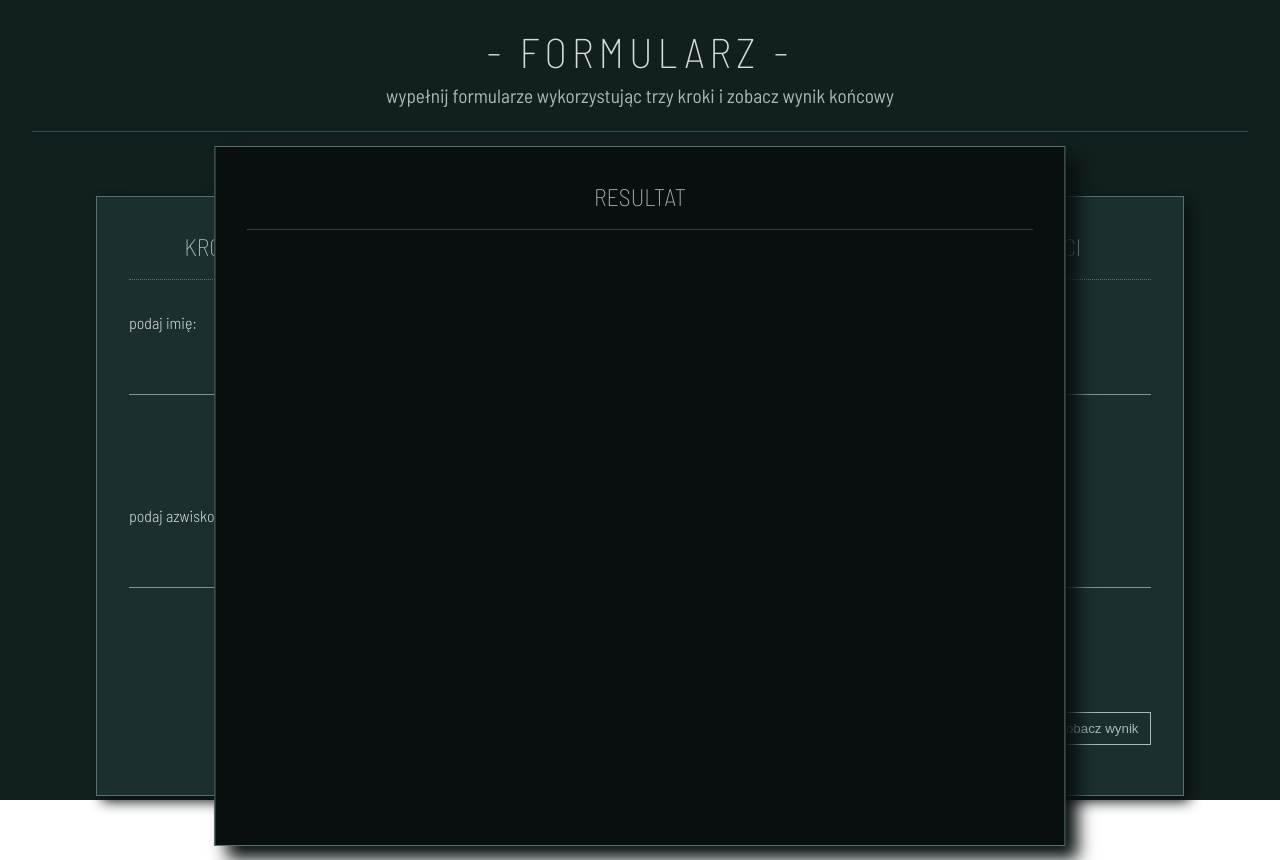
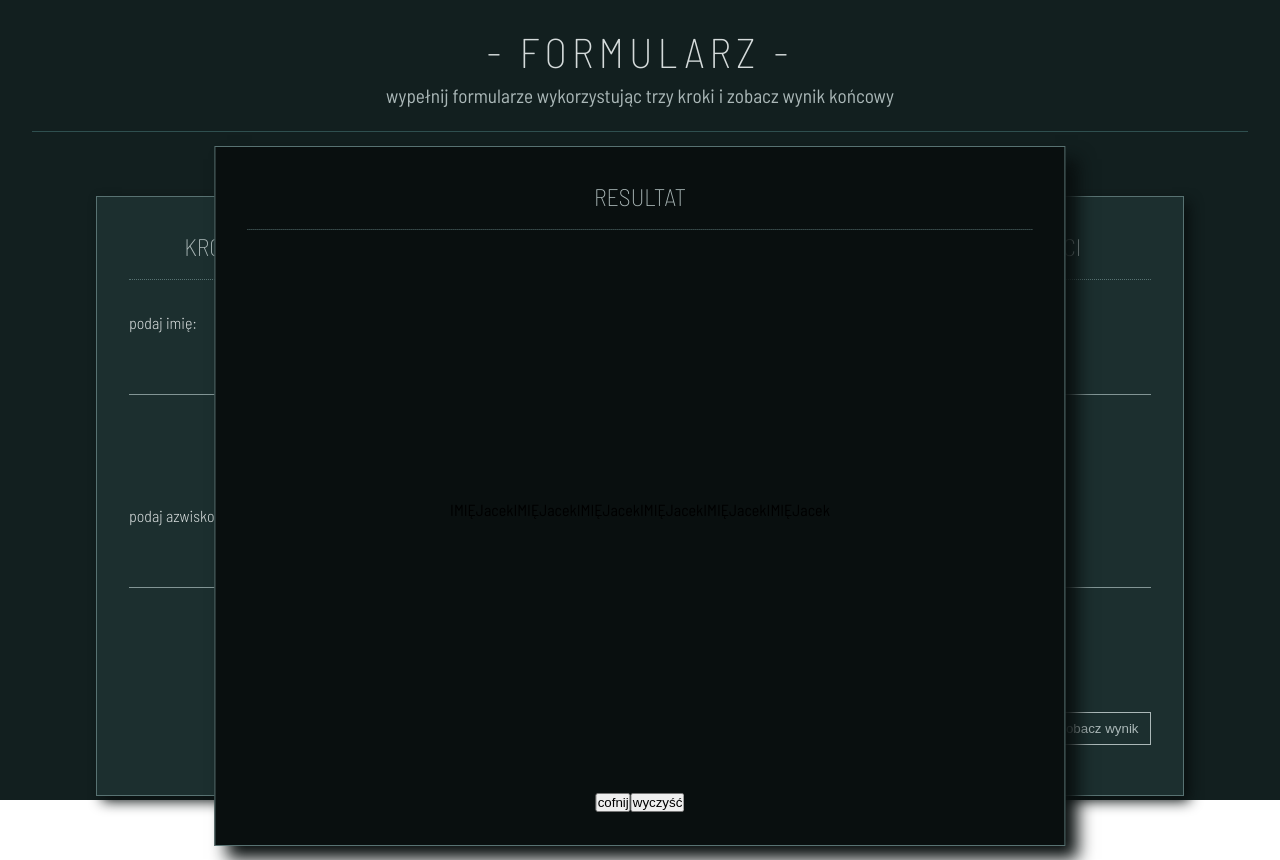
Before and after one commit to Scorpion19702022/React_Mentor_018_MULTI_STEP_FORM_and_TEST, a React (Vite) app: page / in a window 1280 px wide. Built offline with nearby package versions, Linux system fonts and the light colour scheme.

Commit message:
added content

```diff
--- a/src/Components/StepResult/StepResult.tsx
+++ b/src/Components/StepResult/StepResult.tsx
@@ -4,7 +4,36 @@ const StepResult = () => {
 	return (
 		<section className={styles.wrapper}>
 			<h2 className={styles.heading}>{`resultat`.toLocaleUpperCase()}</h2>
-			<div className={styles.box_list}></div>
+			<div className={styles.box_list}>
+				<span className={styles.list}>
+					{`imię`.toLocaleUpperCase()}
+					<span className={styles.result}>Jacek</span>
+				</span>
+				<span className={styles.list}>
+					{`imię`.toLocaleUpperCase()}
+					<span className={styles.result}>Jacek</span>
+				</span>
+				<span className={styles.list}>
+					{`imię`.toLocaleUpperCase()}
+					<span className={styles.result}>Jacek</span>
+				</span>
+				<span className={styles.list}>
+					{`imię`.toLocaleUpperCase()}
+					<span className={styles.result}>Jacek</span>
+				</span>
+				<span className={styles.list}>
+					{`imię`.toLocaleUpperCase()}
+					<span className={styles.result}>Jacek</span>
+				</span>
+				<span className={styles.list}>
+					{`imię`.toLocaleUpperCase()}
+					<span className={styles.result}>Jacek</span>
+				</span>
+			</div>
+			<div className={styles.box_btns}>
+				<button className={styles.btn}>cofnij</button>
+				<button className={styles.btn}>wyczyść</button>
+			</div>
 		</section>
 	)
 }
```
